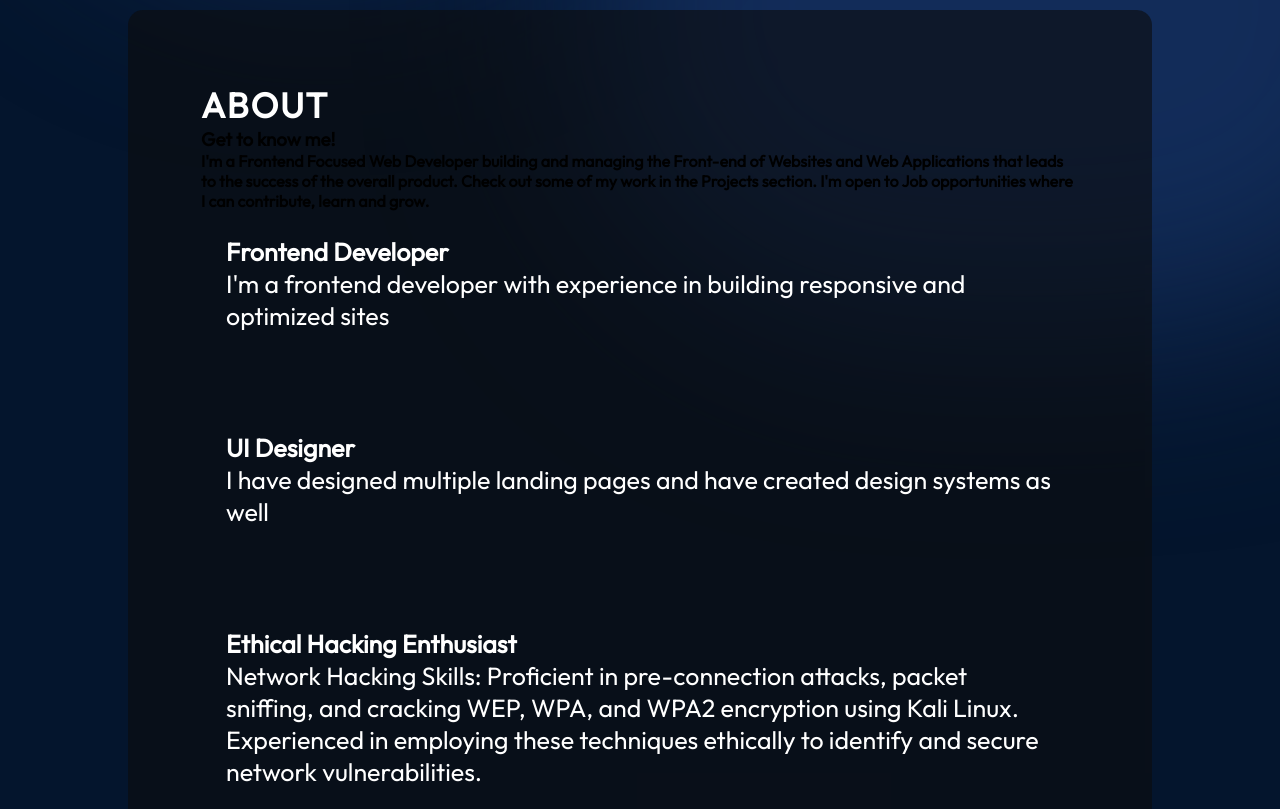
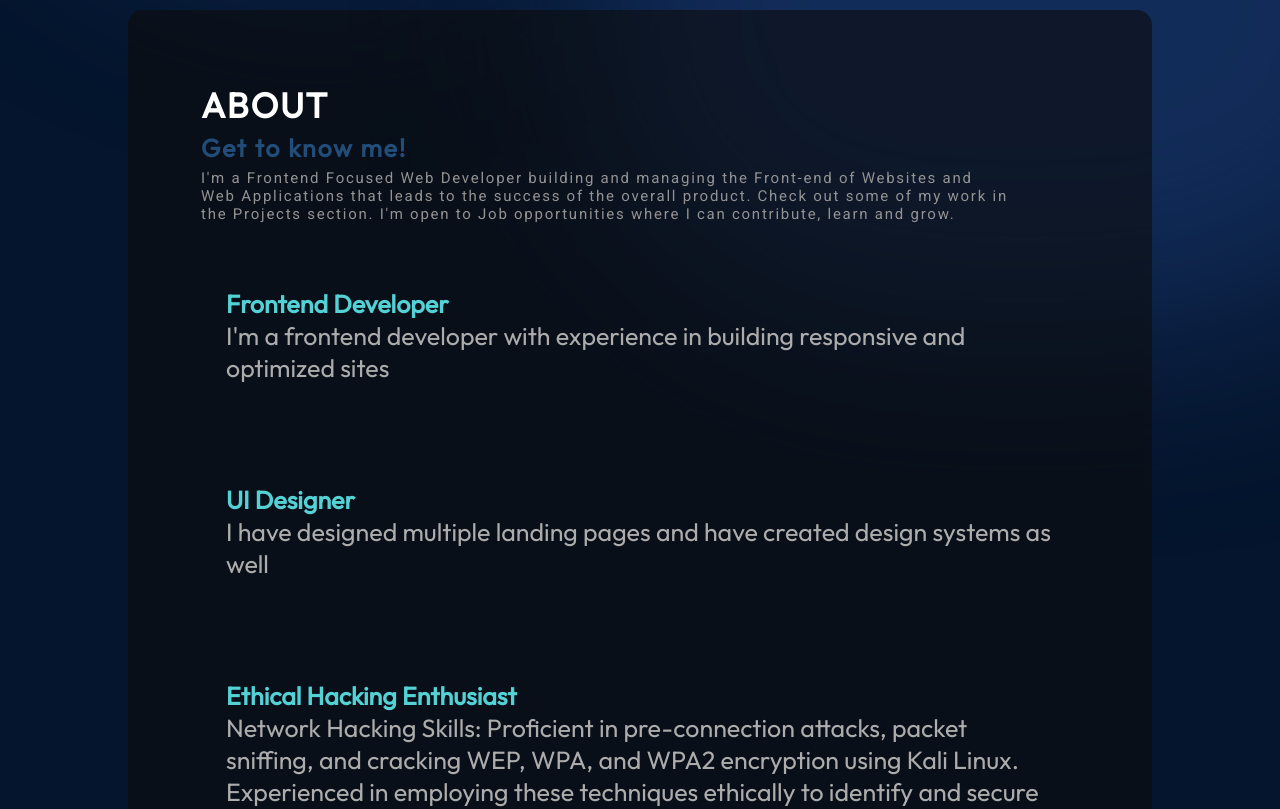
Before and after one commit to Prachi1208/portfolio, a React (Vite) app: page / in a window 1280 px wide. Shown: the part 660-1469 px from the top of the page. Built offline with nearby package versions, Linux system fonts and the light colour scheme.

Commit message:
Update About.module.css

```diff
--- a/src/components/About/About.module.css
+++ b/src/components/About/About.module.css
@@ -1,4 +1,8 @@
 @import "../../vars.css";
+.aboutItems p{
+  font-size: 150px;
+  color:rgb(172, 172, 172);
+}
 
 .container {
   position: relative;
@@ -10,6 +14,9 @@
   margin-left: 10%;
   margin-right: 10%;
 }
+.h3{
+  color: aliceblue;
+}
 
 .title {
   color: var(--color-text);
@@ -18,8 +25,29 @@
   letter-spacing: 1.75px;
   text-transform: uppercase;
 }
+.title2{
+  color: rgb(34, 77, 120);
+  font-size: 25px;
+  font-weight: 700;
+  letter-spacing: 1.75px;
+
+  /* text-transform: uppercase; */
+  margin-top: 5px;
+}
+.title3{
+  color: rgb(148, 147, 147);
+  font-size: 15px;
+  font-weight: 500;
+  font-family: roboto;
+  letter-spacing: 1.75px;
+  /* text-transform: uppercase; */
+  margin-top: 5px;
+  margin-right: 70px;
+  margin-bottom: 40px;
+}
 
 .content {
+  font-size: 20px;
   display: flex;
   flex-direction: row;
   align-items: center;
@@ -28,17 +56,24 @@
 .aboutImage {
   width: 35%;
 }
+.aboutItems h3{
+
+  color: rgb(83, 209, 212);
+}
 
 .aboutItems {
-  color: var(--color-text);
+  color: rgb(24, 55, 86);
   display: flex;
   flex-direction: column;
   gap: 50px;
+
 }
 
 .aboutItem {
+
   display: flex;
   flex-direction: row;
+  color: aliceblue;
   align-items: center;
   border-radius: 20px;
   list-style: none;
@@ -55,11 +90,17 @@
 
 .aboutItem:hover {
   background-size: 100% 100%;
+  color: aliceblue;
+}
+.aboutItem h3:hover {
+  background-size: 100% 100%;
+  color: aliceblue;
 }
 
 .aboutItem h3 {
   font-size: 25px;
   font-weight: 600;
+  /* color: aliceblue; */
 }
 
 .aboutItem p {
@@ -86,7 +127,7 @@
   }
 
   .aboutItem {
-    padding-left: 0;
+    padding-left: 10px;
     padding-right: 0;
   }
 }
```
